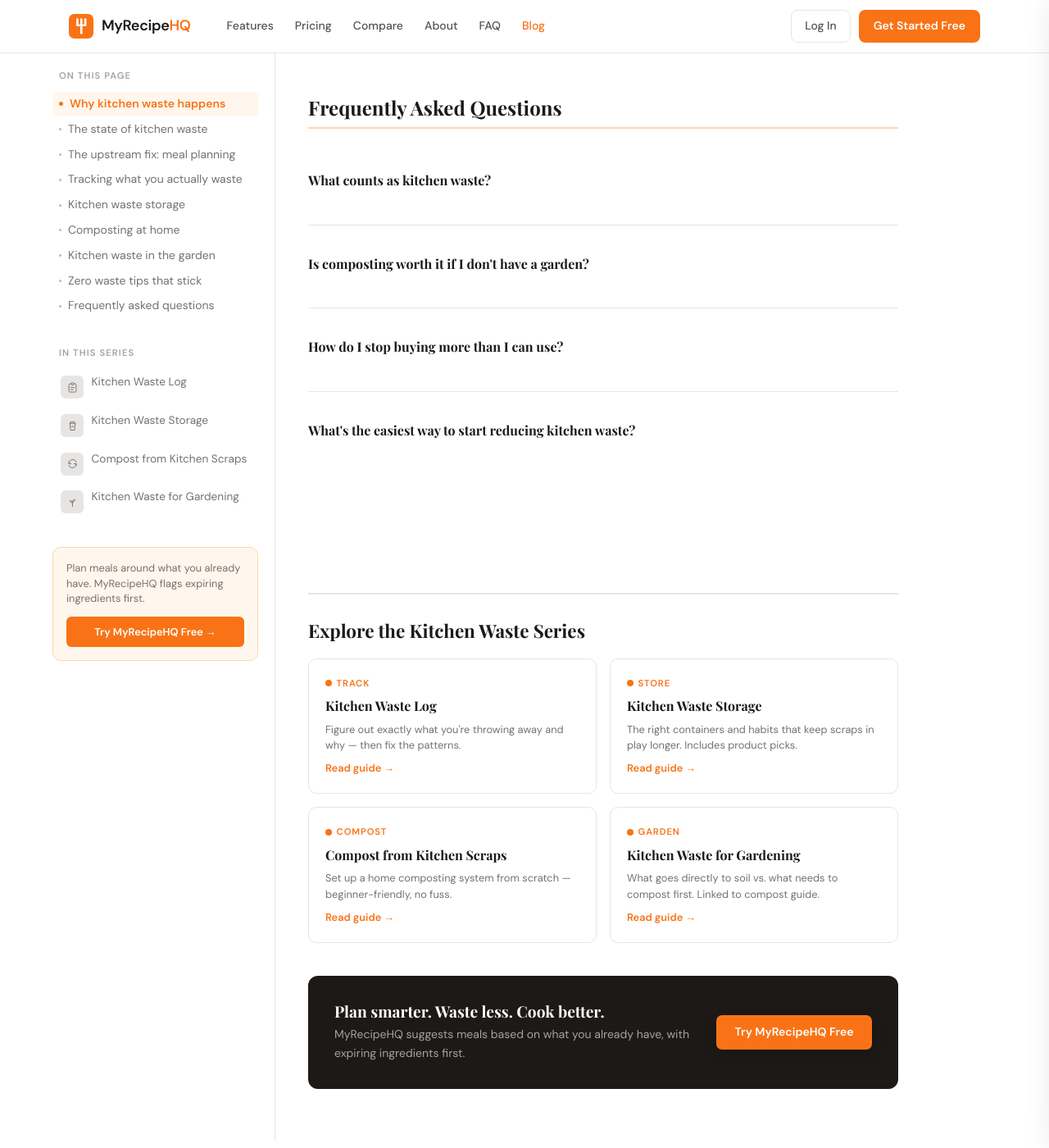
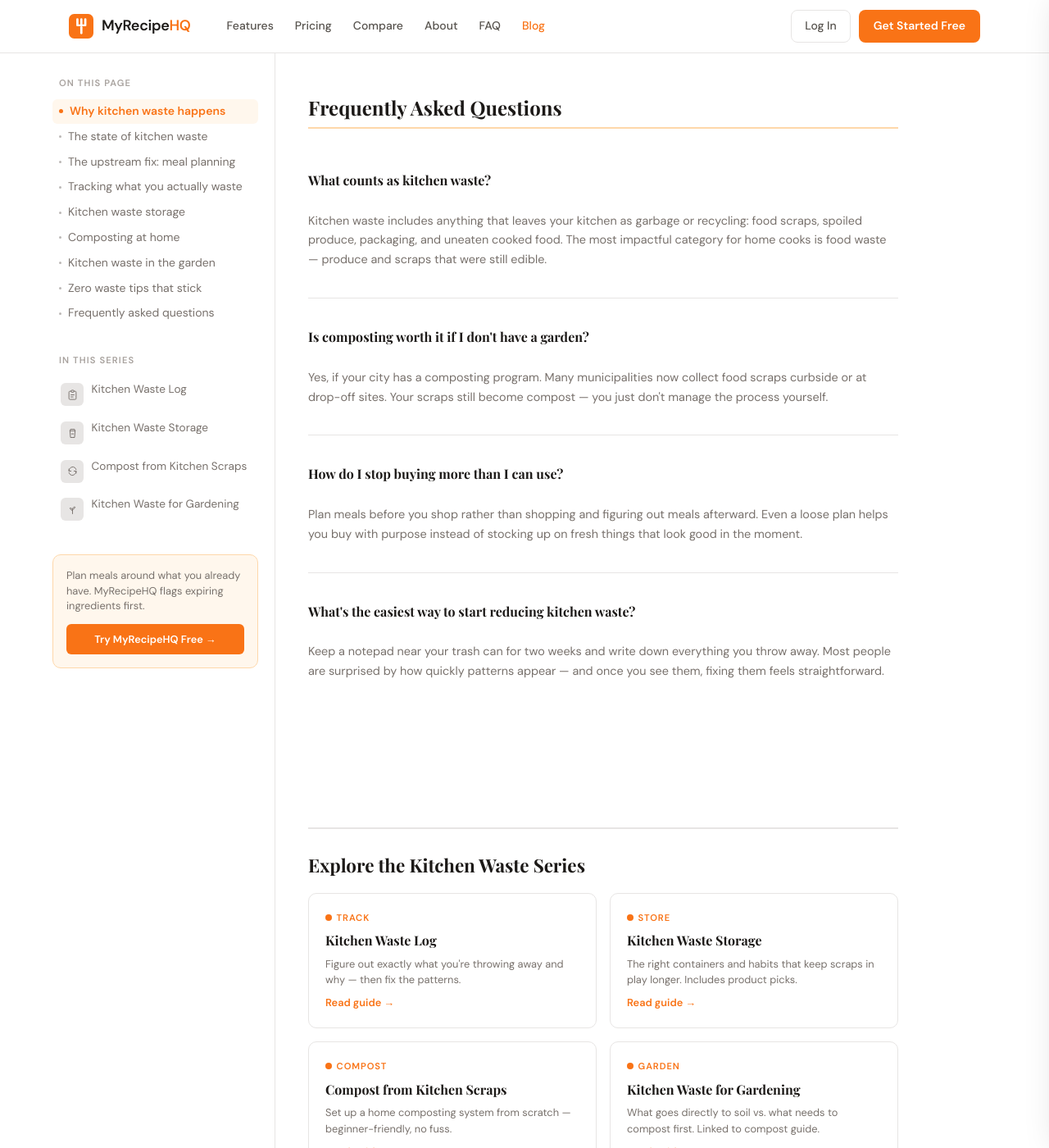
Before and after one commit to bgerlach463/recipehq-site, a Jekyll site: the page built from _posts/2026-04-11-kitchen-waste-management-home.html, in a window 1280 px wide and 1400 px high, scrolled down 5610 px. Shown: the whole window at 82% size. Built offline with Jekyll 4.4.1, drawn with Linux system fonts in a browser that asks for light colours.

Commit message:
Blog cluster: unique icons per post + fix FAQ visibility
Extracts each post's own 4 hero icons (from icon-tile divs in source)
into frontmatter so the archive cards show the post's actual iconography
instead of the same veggie-scraps placeholder set. Pillar uses its
sidebar cluster-link icons recolored orange.

Adds .faq-a { display: block !important } override to each post to
counteract site-wide accordion FAQ CSS that was hiding the answers.

Co-Authored-By: Claude Opus 4.6 (1M context) <noreply@anthropic.com>

```diff
--- a/_posts/2026-04-11-kitchen-waste-management-home.html
+++ b/_posts/2026-04-11-kitchen-waste-management-home.html
@@ -19,10 +19,10 @@ og_url: "https://www.myrecipehq.com/blog/kitchen-waste-management-home"
 og_type: article
 schema_headline: "Kitchen Waste Management at Home"
 icons:
-  - '<svg width="20" height="20" viewBox="0 0 36 36"><path d="M6 14 Q6 30 18 30 Q30 30 30 14 Z" fill="#0F6E56"/><rect x="4" y="11" width="28" height="5" rx="2.5" fill="#085041"/><rect x="0" y="13" width="5" height="4" rx="2" fill="#085041"/><rect x="31" y="13" width="5" height="4" rx="2" fill="#085041"/><path d="M12 8 Q10 4 12 1" fill="none" stroke="#5DCAA5" stroke-width="2" stroke-linecap="round"/><path d="M18 7 Q16 3 18 0" fill="none" stroke="#5DCAA5" stroke-width="2" stroke-linecap="round"/><path d="M24 8 Q22 4 24 1" fill="none" stroke="#5DCAA5" stroke-width="2" stroke-linecap="round"/></svg>'
-  - '<svg width="20" height="20" viewBox="0 0 36 36"><ellipse cx="22" cy="24" rx="14" ry="9" fill="#854F0B"/><ellipse cx="22" cy="23" rx="11" ry="7" fill="#BA7517"/><path d="M8 24 L-2 27 Q-5 28 -4 25 L8 21Z" fill="#633806"/><path d="M15 14 Q14 9 16 5" fill="none" stroke="#FAC775" stroke-width="1.5" stroke-linecap="round"/><path d="M22 13 Q21 8 23 4" fill="none" stroke="#FAC775" stroke-width="1.5" stroke-linecap="round"/></svg>'
-  - '<svg width="20" height="20" viewBox="0 0 36 36"><line x1="18" y1="35" x2="18" y2="8" stroke="#3B6D11" stroke-width="2.5" stroke-linecap="round"/><path d="M18 24 Q8 16 4 6 Q14 4 18 16" fill="#3B6D11" opacity="0.75"/><path d="M18 18 Q28 10 32 2 Q22 2 18 14" fill="#3B6D11" opacity="0.95"/><line x1="10" y1="35" x2="26" y2="35" stroke="#3B6D11" stroke-width="2.5" stroke-linecap="round"/></svg>'
-  - '<svg width="20" height="20" viewBox="0 0 36 36"><path d="M6 12 Q6 33 8 34 L28 34 Q30 33 30 12 Z" fill="#5F5E5A"/><rect x="4" y="8" width="28" height="6" rx="3" fill="#444441"/><rect x="13" y="4" width="10" height="5" rx="2.5" fill="#444441"/><line x1="13" y1="18" x2="13" y2="28" stroke="#888780" stroke-width="1.2" stroke-linecap="round"/><line x1="18" y1="18" x2="18" y2="28" stroke="#888780" stroke-width="1.2" stroke-linecap="round"/><line x1="23" y1="18" x2="23" y2="28" stroke="#888780" stroke-width="1.2" stroke-linecap="round"/></svg>'
+  - '<svg viewBox="0 0 24 24" fill="none" xmlns="http://www.w3.org/2000/svg"> <path d="M9 5H7a2 2 0 00-2 2v12a2 2 0 002 2h10a2 2 0 002-2V7a2 2 0 00-2-2h-2M9 5a2 2 0 002 2h2a2 2 0 002-2M9 5a2 2 0 012-2h2a2 2 0 012 2" stroke="#F97316" stroke-width="1.5" stroke-linecap="round"/> <path d="M9 12h6M9 16h4" stroke="#F97316" stroke-width="1.5" stroke-linecap="round"/> </svg>'
+  - '<svg viewBox="0 0 24 24" fill="none" xmlns="http://www.w3.org/2000/svg"> <path d="M8 4h8l1 3H7L8 4z" stroke="#F97316" stroke-width="1.5" stroke-linejoin="round"/> <path d="M7 7l1 13h8l1-13" stroke="#F97316" stroke-width="1.5" stroke-linecap="round" stroke-linejoin="round"/> <path d="M10 13h4" stroke="#F97316" stroke-width="1.5" stroke-linecap="round" stroke-dasharray="2 1"/> </svg>'
+  - '<svg viewBox="0 0 24 24" fill="none" xmlns="http://www.w3.org/2000/svg"> <path d="M19 9C18 5.5 14.5 3 11 4C7 5 5 9 5 12" stroke="#F97316" stroke-width="1.5" stroke-linecap="round"/> <path d="M5 8v4h4" stroke="#F97316" stroke-width="1.5" stroke-linecap="round" stroke-linejoin="round"/> <path d="M5 15c1 3.5 4.5 6 8 5c4-1 6-5 6-8" stroke="#F97316" stroke-width="1.5" stroke-linecap="round"/> <path d="M19 16v-4h-4" stroke="#F97316" stroke-width="1.5" stroke-linecap="round" stroke-linejoin="round"/> </svg>'
+  - '<svg viewBox="0 0 24 24" fill="none" xmlns="http://www.w3.org/2000/svg"> <path d="M12 20v-8" stroke="#F97316" stroke-width="1.5" stroke-linecap="round"/> <path d="M12 14c0 0-4-1-5-5 2-1 5 1 5 5z" stroke="#F97316" stroke-width="1.5" stroke-linejoin="round"/> <path d="M12 12c0 0 4-1 5-5-2-1-5 1-5 5z" stroke="#F97316" stroke-width="1.5" stroke-linejoin="round"/> </svg>'
 head_extra: |
   <style>
 
@@ -187,7 +187,12 @@ head_extra: |
       .section-icon svg { width: 18px; height: 18px; }
     }
 
-  </style>
+
+    /* Override site accordion FAQ display:none */
+    .faq-a { display: block !important; }
+    .faq-q { cursor: default; }
+    .faq-q:hover { color: inherit; }
+    </style>
 schema_extra: |
   <script type="application/ld+json">
   {
```
Also changed, not shown: _posts/2026-04-11-compost-using-kitchen-waste.html (+10 -5 lines), _posts/2026-04-11-kitchen-waste-gardening.html (+10 -5 lines), _posts/2026-04-11-kitchen-waste-log.html (+10 -5 lines), _posts/2026-04-11-kitchen-waste-storage.html (+10 -5 lines).
